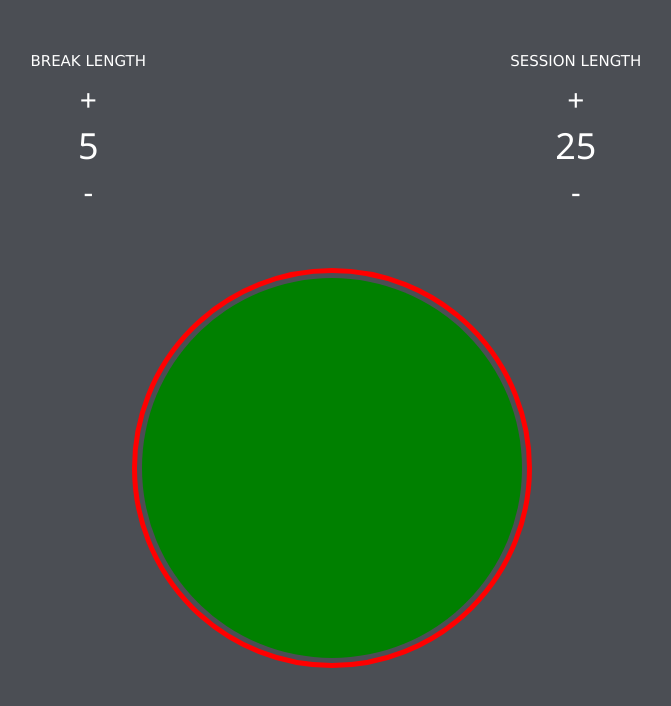
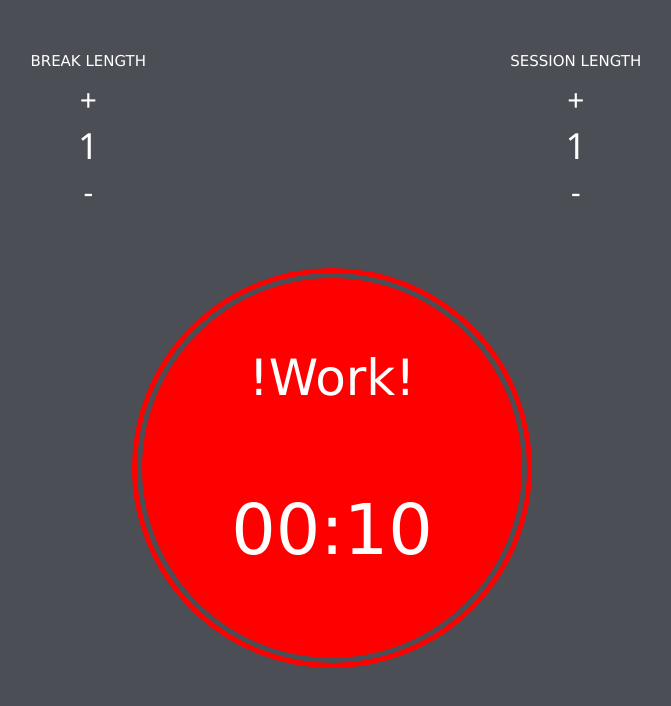
Before and after one commit to sayantan-sarkar/freeCodeCampAdvanced, a website: page pomodoro.html in a window 1280 px wide. Shown: the whole page, without its empty margins (308-979 px from the left). Drawn offline with nearby package versions, Linux system fonts and the light colour scheme.

Commit message:
Static structure complete

```diff
--- a/js/pomodoro.js
+++ b/js/pomodoro.js
@@ -1,13 +1,21 @@
+var intervalId;
+var work = true;
+var pause = true;
+
 $(document).ready(function() {
 	var symbol,value;
 	$('.stopSym').css('cursor','pointer');
 	$('.workSym').css('cursor','pointer');
+	$('.innerCircle').css('cursor','pointer');
 
 	$('.stopSym').click(function(){
 		symbol = $(this).text();
 		value = parseInt($('.stopVal').text());
 		value = arith(value,symbol);
 		$('.stopVal').text(value);
+		if(!work){
+			$('#timeLeft').text($('.stopVal').text()+':00');
+		}
   	});
 
 	$('.workSym').click(function(){
@@ -15,9 +23,22 @@ $(document).ready(function() {
 		value = parseInt($('.workVal').text());
 		value = arith(value,symbol);
 		$('.workVal').text(value);
+		if(work){
+			$('#timeLeft').text($('.workVal').text()+':00');
+		}
   	});
 
+  	$('.innerCircle').click(function(){
+  		if(pause){
+  			clearInterval(intervalId);
+  			pause = false;
+  		}else{
+  			intervalId = setInterval(publishTime,100);
+  			pause = true;
+  		}
+  	});
 
+  	intervalId = setInterval(publishTime,100);
 });
 
 
@@ -33,3 +54,37 @@ function arith(value, symbol){
 	return(value);
 
 }
+
+function countdown(timeArr){
+	timeArr[1]--;
+	if(timeArr[1] < 0){
+		timeArr[0]--;
+		timeArr[1] = 59;
+	}
+	if(timeArr[0] < 0){
+		timeArr[0] = 0;
+		timeArr[1] = 0;
+	}
+
+	return(timeArr);
+}
+
+function publishTime(){
+	var timeText = $('#timeLeft').text().split(':').map(function(x){ return(parseInt(x,10));});
+	timeText = countdown(timeText);
+  	$('#timeLeft').text(timeText.map(function(x){return(('0'+x).slice(-2));}).join(':'));
+  	if(timeText[0]==0 & timeText[1]==0){
+  		if(work){
+  			$('#timeLeft').text($('.stopVal').text()+':00');
+  			$('#status').text('~Break~');
+  			$('.innerCircle').css('background','green');
+  			work = false;
+  		}else{
+  			$('#timeLeft').text($('.workVal').text()+':00');
+  			$('#status').text('!Work!');
+  			$('.innerCircle').css('background','red');
+  			work = true;
+  		}
+  	}
+  	return(true);
+}
--- a/pomodoro.html
+++ b/pomodoro.html
@@ -36,7 +36,7 @@
 
           <div class='col-xs-3 col-sm-3 col-md-3 col-lg-3'>
               <h2 class="text-center stopSym">+</h2>
-              <h1 class="text-center stopVal">5</h1>
+              <h1 class="text-center stopVal">1</h1>
               <h2 class="text-center stopSym">-</h2>
           </div>
 
@@ -44,7 +44,7 @@
 
           <div class='col-xs-3 col-sm-3 col-md-3 col-lg-3'>
               <h2 class="text-center workSym">+</h2>
-              <h1 class="text-center workVal">25</h1>
+              <h1 class="text-center workVal">1</h1>
               <h2 class="text-center workSym">-</h2>
           </div>
 
@@ -52,7 +52,10 @@
         </div>
 
         <div class='outerCircle'>
-            <div class='innerCircle'></div>
+            <div class='innerCircle'>
+                <div id='status'>!Work!</div>
+                <div id='timeLeft'>01:00</div>
+            </div>
         </div>
 
 
--- a/style/pomodoro.css
+++ b/style/pomodoro.css
@@ -32,5 +32,18 @@ body{
   -moz-border-radius: 50%;
   -webkit-border-radius: 50%;
   border-radius: 50%;
-  background: green;
+  background: red;
 }
+
+#status{
+  position: relative;
+  text-align: center;
+  line-height: 200px;
+  font-size: 50px;
+}
+
+#timeLeft{
+  position: relative;
+  text-align: center;
+  font-size: 70px;
+}
```
